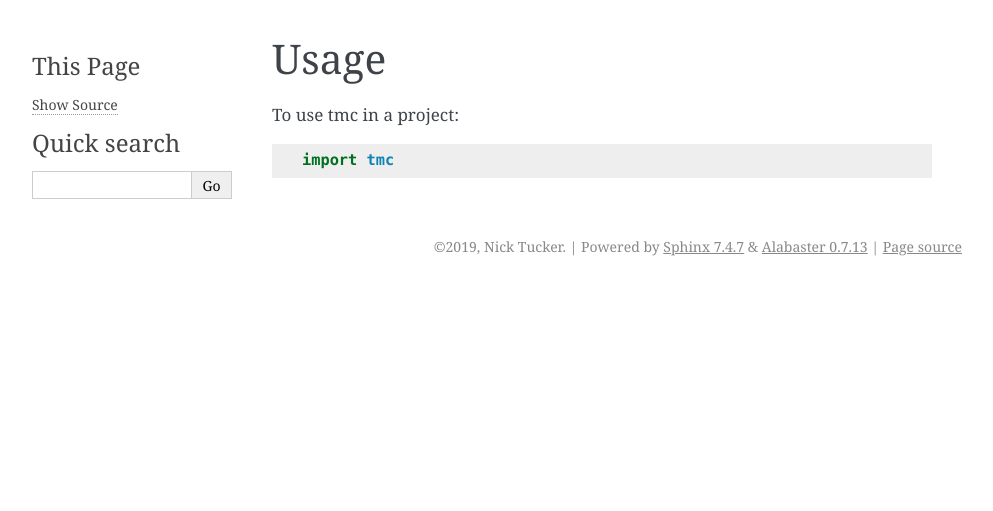
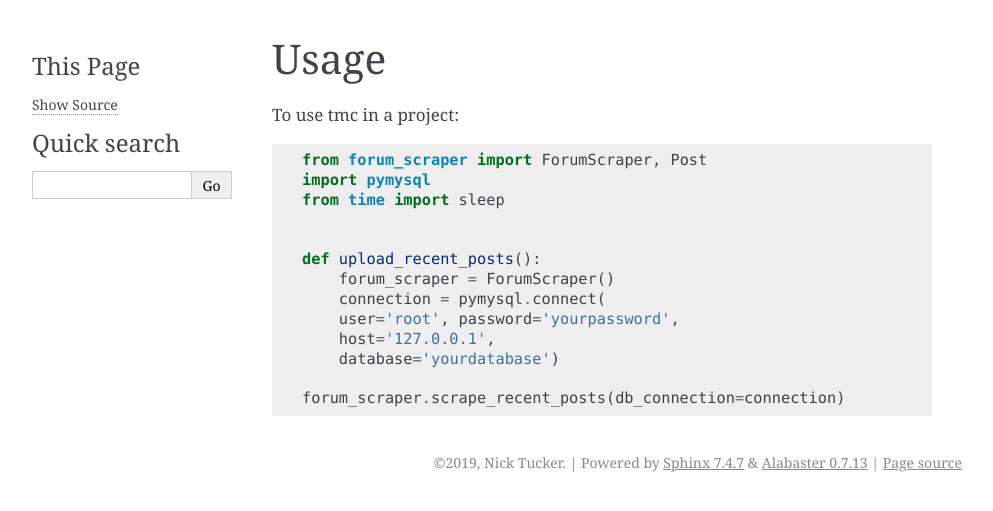
Before and after one commit to kcinnick/tmc, a Sphinx documentation site: the page built from docs/usage.rst, in a window 1280 px wide. Shown: the top 511 px of the page, without its empty margins (148-1141 px from the left). Built offline with Sphinx 7.4.7, drawn with Linux system fonts in a browser that asks for light colours; pages that are not in the unit, such as notebooks, are missing from menus.

Commit message:
Updated docs

```diff
--- a/docs/usage.rst
+++ b/docs/usage.rst
@@ -4,4 +4,16 @@ Usage
 
 To use tmc in a project::
 
-    import tmc
+    from forum_scraper import ForumScraper, Post
+    import pymysql
+    from time import sleep
+
+
+    def upload_recent_posts():
+        forum_scraper = ForumScraper()
+        connection = pymysql.connect(
+        user='root', password='yourpassword',
+        host='127.0.0.1',
+        database='yourdatabase')
+
+    forum_scraper.scrape_recent_posts(db_connection=connection)
```
Also changed, not shown: docs/installation.rst (+0 -19 lines).
